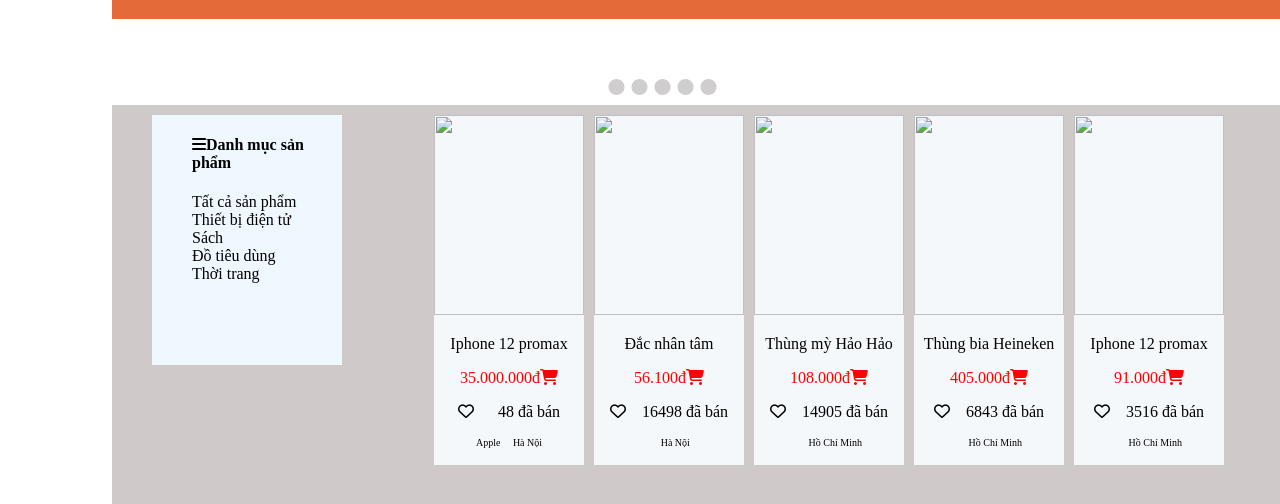
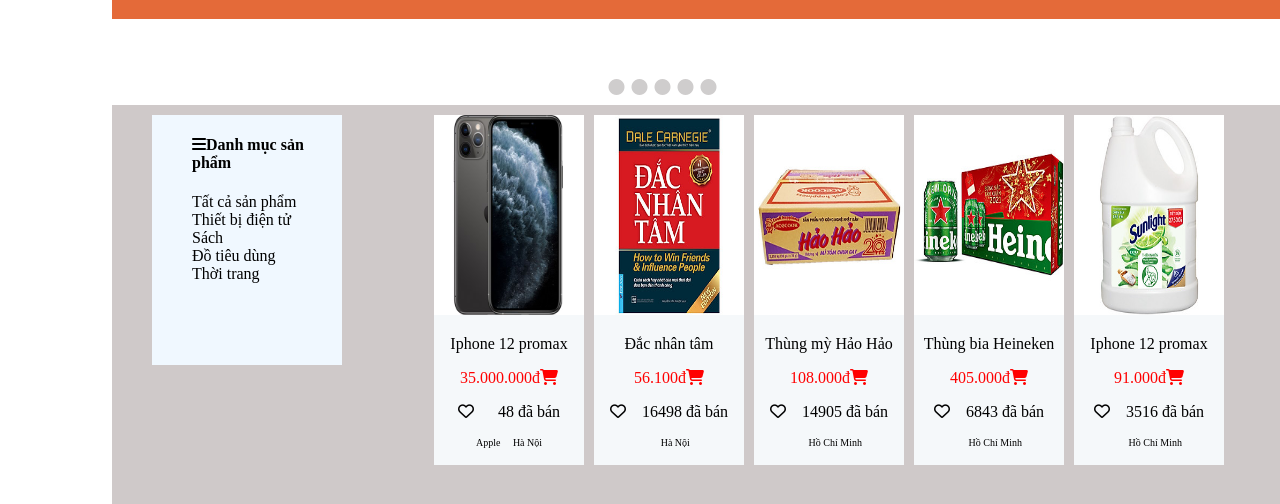
Before and after one commit to KangNammm/Training, a plain HTML site: page HN-JV230630_NamBT/Nâng cao/KT.html in a window 1280 px wide. Shown: the part 69-573 px from the top of the page. Drawn offline with Linux system fonts and the light colour scheme.

Commit message:
Hackathon_Plus

```diff
--- a/HN-JV230630_NamBT/Nâng cao/KT.html
+++ b/HN-JV230630_NamBT/Nâng cao/KT.html
@@ -42,35 +42,35 @@
         </ul>
         <div class="image">
             <div class="item">
-                <img width="150" height="200" src="./iphone11promax.jpg" alt="">
+                <img width="150" height="200" src="./image/iphone11promax.jpg" alt="">
                 <p>Iphone 12 promax</p>
                 <p class="price">35.000.000đ<i class="fa-solid fa-cart-shopping"></i></p>
                 <p><i class="fa-regular fa-heart"></i>&nbsp;&nbsp;&nbsp;&nbsp;&nbsp; 48 đã bán</p>
                 <p class="address">Apple &nbsp;&nbsp;&nbsp; Hà Nội</p>
             </div>
             <div class="item">
-                <img width="150" height="200" src="./DacNhanTam.jpg" alt="">
+                <img width="150" height="200" src="./image/DacNhanTam.jpg" alt="">
                 <p>Đắc nhân tâm</p>
                 <p class="price">56.100đ<i class="fa-solid fa-cart-shopping"></i></p>
                 <p><i class="fa-regular fa-heart"></i>&nbsp;&nbsp;&nbsp; 16498 đã bán</p>
                 <p class="address">&nbsp;&nbsp;&nbsp;&nbsp; Hà Nội</p>
             </div>
             <div class="item">
-                <img width="150" height="200" src="./haohao.jpg" alt="">
+                <img width="150" height="200" src="./image/haohao.jpg" alt="">
                 <p>Thùng mỳ Hảo Hảo</p>
                 <p class="price">108.000đ<i class="fa-solid fa-cart-shopping"></i></p>
                 <p><i class="fa-regular fa-heart"></i>&nbsp;&nbsp;&nbsp; 14905 đã bán</p>
                 <p class="address">&nbsp;&nbsp;&nbsp;&nbsp; Hồ Chí Minh</p>
             </div>
             <div class="item">
-                <img width="150" height="200" src="./BiaHeineken.jpg" alt="">
+                <img width="150" height="200" src="./image/BiaHeineken.jpg" alt="">
                 <p>Thùng bia Heineken</p>
                 <p class="price">405.000đ<i class="fa-solid fa-cart-shopping"></i></p>
                 <p><i class="fa-regular fa-heart"></i>&nbsp;&nbsp;&nbsp; 6843 đã bán</p>
                 <p class="address">&nbsp;&nbsp;&nbsp;&nbsp; Hồ Chí Minh</p>
             </div>
             <div class="item">
-                <img width="150" height="200" src="./sunlight.jpg" alt="">
+                <img width="150" height="200" src="./image/sunlight.jpg" alt="">
                 <p>Iphone 12 promax</p>
                 <p class="price">91.000đ<i class="fa-solid fa-cart-shopping"></i></p>
                 <p><i class="fa-regular fa-heart"></i>&nbsp;&nbsp;&nbsp; 3516 đã bán</p>
```
